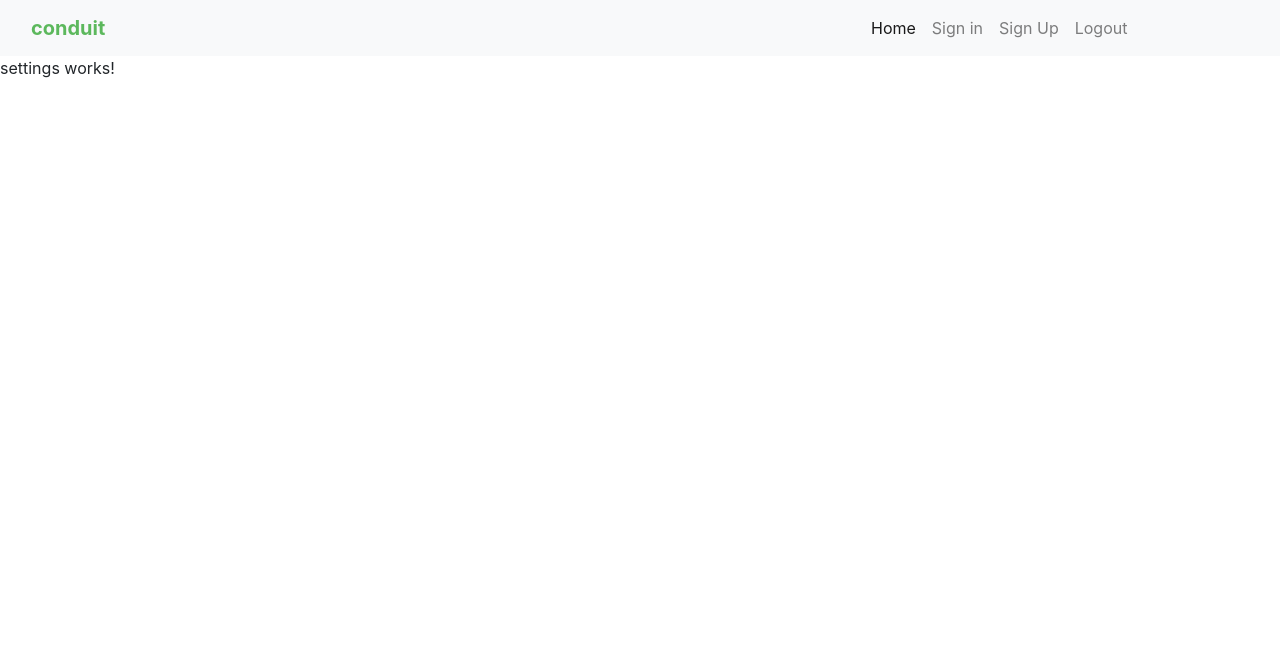
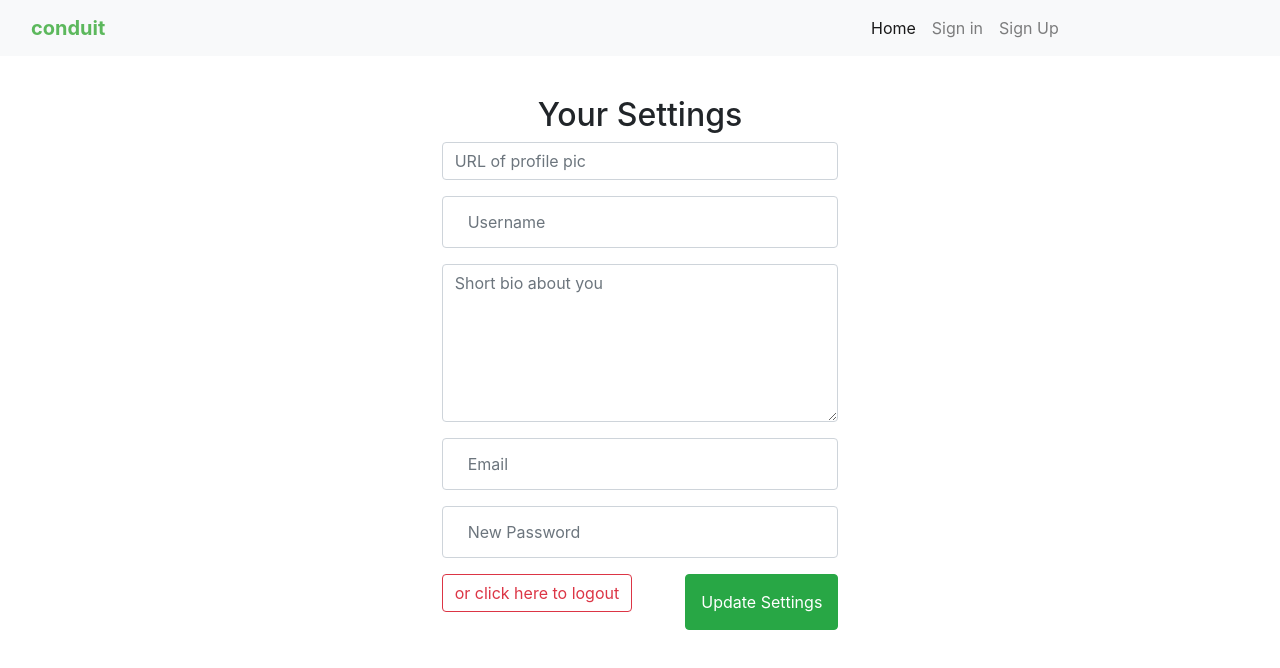
Before and after one commit to karan1dhir/RealWorld-App, an Angular app: page /settings in a window 1280 px wide. Shown: the top 668 px of the page. Built offline with nearby package versions, Linux system fonts and the light colour scheme.

Commit message:
working on publish articles

```diff
--- a/src/app/navbar/navbar.component.html
+++ b/src/app/navbar/navbar.component.html
@@ -30,9 +30,6 @@
         <li class="nav-item">
           <a class="nav-link" routerLink="register" style="cursor:pointer">Sign Up</a>
         </li>
-        <li class="nav-item">
-          <a class="nav-link" style="cursor:pointer" (click)=logout()>Logout</a>
-        </li>
       </ul>
     </ng-template>
   </div>
--- a/src/app/navbar/navbar.component.ts
+++ b/src/app/navbar/navbar.component.ts
@@ -1,24 +1,16 @@
 import { Component, OnInit } from "@angular/core";
 import { JwtService } from "../services/jwt.service";
-import { Router } from "@angular/router";
-import { SignInComponent } from "../sign-in/sign-in.component";
 
 @Component({
   selector: "app-navbar",
   templateUrl: "./navbar.component.html",
-
   styleUrls: ["./navbar.component.css"]
 })
 export class NavbarComponent implements OnInit {
-  isAuth: boolean;
-  constructor(private jwtservice: JwtService, private router: Router) {}
+  constructor(private jwtservice: JwtService) {}
 
   ngOnInit() {}
-  logout() {
-    console.log("You are logged out");
-    this.jwtservice.destroyToken();
-    this.router.navigateByUrl("/");
-  }
+
   checkSignIn() {
     if (this.jwtservice.getToken()) return true;
     else return false;
--- a/src/app/newarticle/newarticle.component.html
+++ b/src/app/newarticle/newarticle.component.html
@@ -1,11 +1,11 @@
 <div class="container col-7" style="margin-top:40px">
   <form #signInform="ngForm" (ngSubmit)=onSignUpFormSubmit(signInform)>
     <div class="form-group">
-      <input type="text" style="padding:25px;" class="form-control" aria-describedby="articleHelp" placeholder="Enter Article"
+      <input type="text" style="padding:25px;" class="form-control" aria-describedby="articleHelp" placeholder="Article Title"
         name="article" ngModel>
     </div>
     <div class="form-group">
-      <input type="text" class="form-control" placeholder="What's this article About" name="article-About" ngModel>
+      <input type="text" class="form-control" placeholder="What's this article about?" name="article-About" ngModel>
     </div>
     <div class="form-group">
       <textarea class="form-control" rows="6" placeholder="Write your article (in markdown)" name="article-content"></textarea>
--- a/src/app/settings/settings.component.html
+++ b/src/app/settings/settings.component.html
@@ -1,3 +1,29 @@
-<p>
-  settings works!
-</p>
+<div class="container col-4" style="margin-top:40px">
+  <form #signInform="ngForm" (ngSubmit)=onSignUpFormSubmit(signInform)>
+    <h2 style="text-align: center">Your Settings</h2>
+    <div class="form-group">
+      <input type="text" class="form-control" aria-describedby="articleHelp" placeholder="URL of profile pic" name="article"
+        ngModel>
+    </div>
+    <div class="form-group">
+      <input type="text" style="padding:25px;" class="form-control" placeholder="Username" name="settings-username"
+        ngModel>
+    </div>
+    <div class="form-group">
+      <textarea class="form-control" rows="6" placeholder="Short bio about you" name="settings-bio"></textarea>
+    </div>
+    <div class="form-group">
+      <input type="email" style="padding:25px" class="form-control" placeholder="Email" name="settings-email" ngModel>
+    </div>
+    <div class="form-group">
+      <input type="password" style="padding:25px" class="form-control" placeholder="New Password" name="newpassword-email"
+        ngModel>
+    </div>
+    <div class="form-group">
+      <button type="submit" class="btn btn-success float-right" style="padding:15px">Update Settings</button>
+    </div>
+    <div class="form-group">
+      <button type="button" class="btn btn-outline-danger" (click)=logout()>or click here to logout</button>
+    </div>
+  </form>
+</div>
--- a/src/app/settings/settings.component.ts
+++ b/src/app/settings/settings.component.ts
@@ -1,15 +1,18 @@
-import { Component, OnInit } from '@angular/core';
-
+import { Component, OnInit } from "@angular/core";
+import { JwtService } from "../services/jwt.service";
+import { Router } from "@angular/router";
 @Component({
-  selector: 'app-settings',
-  templateUrl: './settings.component.html',
-  styleUrls: ['./settings.component.css']
+  selector: "app-settings",
+  templateUrl: "./settings.component.html",
+  styleUrls: ["./settings.component.css"]
 })
 export class SettingsComponent implements OnInit {
+  constructor(private jwtservice: JwtService, private router: Router) {}
 
-  constructor() { }
-
-  ngOnInit() {
+  ngOnInit() {}
+  logout() {
+    console.log("You are logged out");
+    this.jwtservice.destroyToken();
+    this.router.navigateByUrl("/");
   }
-
 }
```
